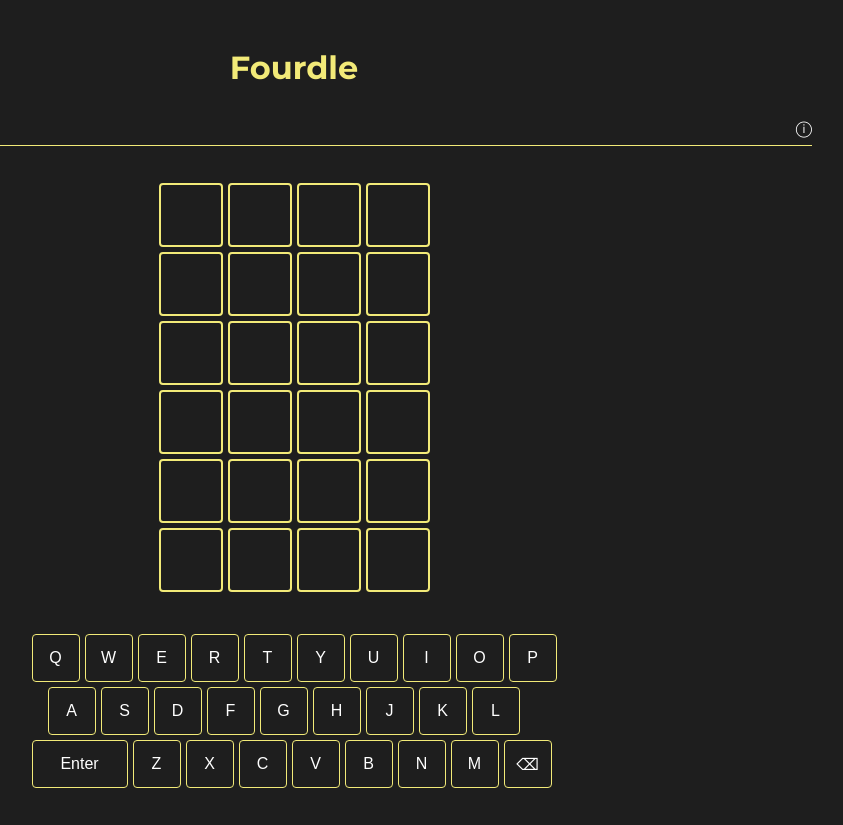
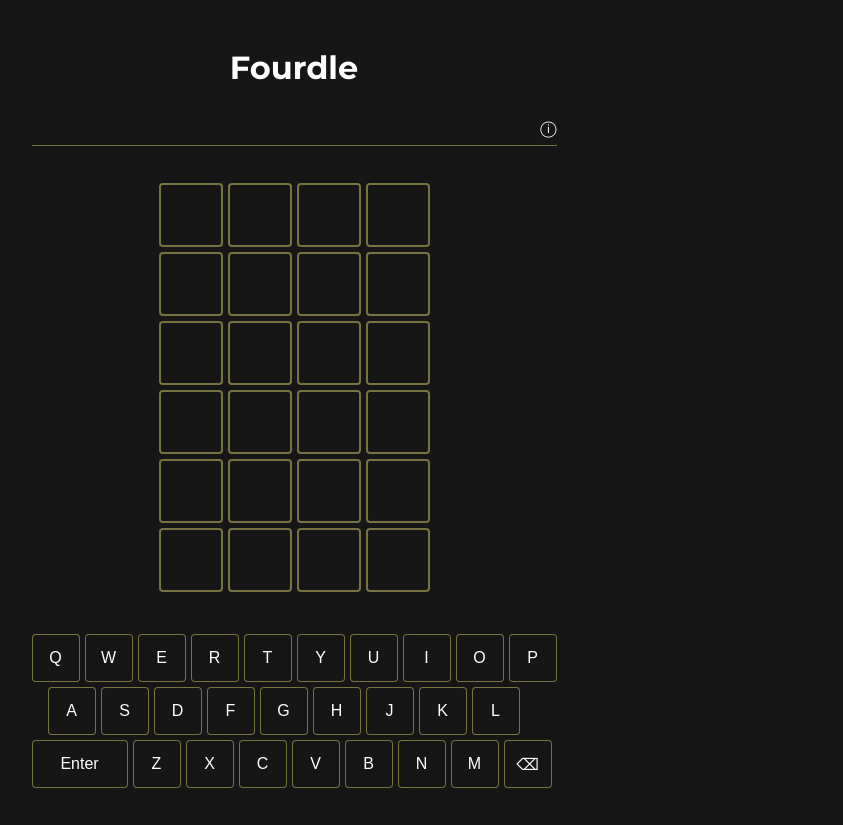
Before and after one commit to OssianN/Fourdle, a Next.js app: page / in a window 1280 px wide. Shown: the whole page, without its empty margins (346-1189 px from the left). Built offline with nearby package versions, Linux system fonts and the light colour scheme.

Commit message:
changes colors

```diff
--- a/app/globals.css
+++ b/app/globals.css
@@ -2,9 +2,10 @@
   --max-width: 1100px;
   --main-green: #7a9d54;
   --main-light-yellow: #f2ea78;
-  --background-color: #1e1e1e;
-  --main-grey: #dde1c6;
+  --main-grey: #e3e3e3;
+  --background-color: #161616;
   --box-shadow: 0 0px 5px 2px #7a9d54;
+  --border-color: #f2ea7870;
 }
 
 * {
@@ -16,6 +17,7 @@
 html,
 body {
   max-width: 100vw;
+  min-height: 100vh;
   overflow-x: hidden;
   background-color: var(--background-color);
 }
--- a/app/home.module.css
+++ b/app/home.module.css
@@ -12,7 +12,7 @@
   padding-top: 1rem;
   text-align: center;
   font-weight: 700;
-  color: var(--main-light-yellow);
+  color: white;
 }
 
 @media (min-width: 768px) {
--- a/app/page.tsx
+++ b/app/page.tsx
@@ -12,13 +12,15 @@ type UserData = {
   rows: Result[][]
 }
 
+const initialState = { rows: [[]] }
+
 export default function Home() {
   const {
     state: { rows },
     setState: setUserData,
   } = useStateWithLocalStorage<UserData>({
     key: 'userData',
-    initialState: { rows: [[]] },
+    initialState,
   })
   const currentIndex = rows.length - 1
 
@@ -48,9 +50,9 @@ export default function Home() {
       }
 
       if (rows[currentIndex].length < 4) {
-        const newRow = addKey(rows, currentIndex, e)
+        const updatedRows = addKey(rows, currentIndex, e)
         setUserData({
-          rows: newRow,
+          rows: updatedRows,
         })
         return
       }
@@ -59,6 +61,12 @@ export default function Home() {
     window.addEventListener('keydown', handleKeyDown)
 
     return () => window.removeEventListener('keydown', handleKeyDown)
+  }, [currentIndex, rows, setUserData])
+
+  useEffect(() => {
+    if (rows[currentIndex - 1]?.every(item => item.color === 'G')) {
+      setUserData(initialState)
+    }
   }, [currentIndex, rows, setUserData])
 
   return (
--- a/components/GameBoard/board.module.css
+++ b/components/GameBoard/board.module.css
@@ -15,7 +15,7 @@
 .letterBox {
   width: 4rem;
   height: 4rem;
-  border: 2px solid var(--main-light-yellow);
+  border: 2px solid var(--border-color);
   display: flex;
   justify-content: center;
   align-items: center;
--- a/components/Keyboard/keyboard.module.css
+++ b/components/Keyboard/keyboard.module.css
@@ -15,7 +15,7 @@
 
   position: relative;
   padding: 0.25rem;
-  border: 1px solid var(--main-light-yellow);
+  border: 1px solid var(--border-color);
   border-radius: 0.25rem;
   color: white;
   font-size: 1rem;
--- a/components/SettingsPane/settings.module.css
+++ b/components/SettingsPane/settings.module.css
@@ -2,7 +2,8 @@
   display: flex;
   justify-content: flex-end;
   width: 100%;
-  border-bottom: 1px solid var(--main-light-yellow);
+  border-bottom: 1px solid var(--border-color);
+  max-width: 525px;
 }
 
 .infoButton {
@@ -35,5 +36,5 @@
   display: block;
   padding: 0.5rem;
   border-radius: 50%;
-  border: 1px solid var(--main-light-yellow);
+  border: 1px solid var(--border-color);
 }
--- a/utils/BoardUtils.ts
+++ b/utils/BoardUtils.ts
@@ -20,6 +20,6 @@ export const addKey = (
 ) =>
   rows.map((row, i) =>
     i !== currentIndex
-      ? [...row]
+      ? row
       : [...row, { letter: e.key.toUpperCase(), color: '' }]
   )
```
